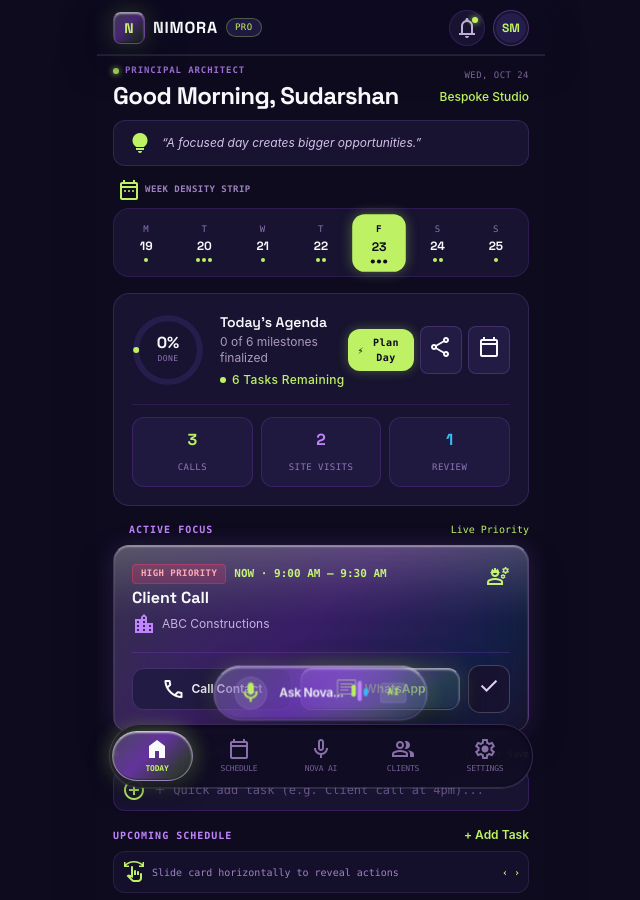
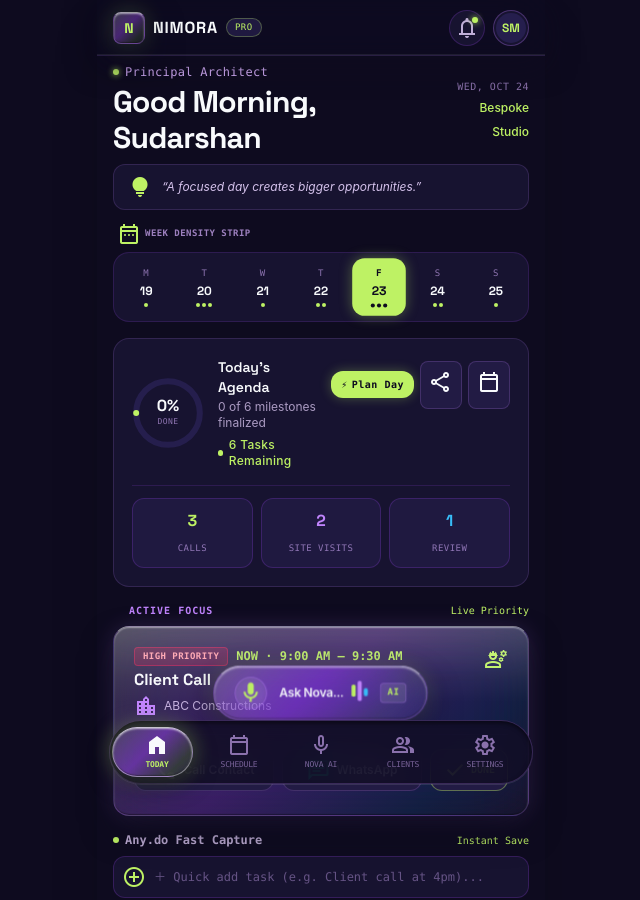
Before and after one commit to sudarshaancreations-debug/daily-planner-, a Next.js app: page / in a window 1280 px wide. Shown: the top 900 px of the page, without its empty margins (319-959 px from the left). Built offline with nearby package versions, Linux system fonts and the light colour scheme.

Commit message:
fix(usability): resolve 15 usability heuristics audit findings

```diff
--- a/src/app/page.tsx
+++ b/src/app/page.tsx
@@ -119,7 +119,7 @@ function ThumbSliderNav({ activeTab, onSelectTab }: ThumbSliderNavProps) {
   const currentHoveredTab = tabs[Math.max(0, Math.min(4, Math.round(sliderPos)))];
 
   return (
-    <div className="fixed bottom-0 left-0 w-full z-50 px-3 pb-3 max-w-md left-1/2 -translate-x-1/2 select-none">
+    <div className="fixed bottom-0 inset-x-0 mx-auto w-full max-w-md z-50 px-3 pb-4 pointer-events-auto select-none">
       {/* Slider Interactive Guide Badge - Appears ONLY during active sliding gesture to keep UI clean */}
       {isDragging && (
         <div className="flex justify-center mb-1.5 pointer-events-none transition-opacity duration-150">
@@ -430,15 +430,15 @@ export default function NimoraApp() {
           <section className="space-y-1">
             <div className="flex items-center justify-between">
               <div>
-                <span className="text-[9px] font-mono text-[#c084fc] tracking-widest uppercase flex items-center gap-1.5 font-semibold">
+                <span className="text-xs font-mono text-purple-300 tracking-wide flex items-center gap-1.5 font-medium">
                   <span className="w-1.5 h-1.5 rounded-full bg-[#bef264] shadow-[0_0_6px_#bef264]"></span> Principal Architect
                 </span>
-                <h1 className="font-['Space_Grotesk'] text-2xl font-bold tracking-tight text-[#f8fafc] mt-0.5">
+                <h1 className="font-['Space_Grotesk'] text-3xl font-extrabold tracking-tight text-[#f8fafc] mt-1">
                   Good Morning, Sudarshan
                 </h1>
               </div>
               <div className="text-right">
-                <span className="text-[9px] font-mono text-purple-300/60 block uppercase tracking-wider">WED, OCT 24</span>
+                <span className="text-[10px] font-mono text-purple-300/60 block uppercase tracking-wider">WED, OCT 24</span>
                 <span className="text-xs text-[#bef264] font-medium">Bespoke Studio</span>
               </div>
             </div>
@@ -467,9 +467,9 @@ export default function NimoraApp() {
 
           {/* Daily Progress Gauge & Operational Metrics Bento Grid (80% Minimalist Bento) */}
           <section className="minimal-card rounded-2xl p-4.5 relative overflow-hidden">
-            <div className="flex items-center justify-between">
+            <div className="flex items-start justify-between gap-3">
               {/* Radial Gauge Indicator */}
-              <div className="flex items-center space-x-4">
+              <div className="flex items-center space-x-3.5">
                 <div className="relative w-18 h-18 flex items-center justify-center shrink-0">
                   <svg className="w-full h-full -rotate-90" viewBox="0 0 36 36">
                     {/* Background Ring */}
@@ -515,8 +515,8 @@ export default function NimoraApp() {
                 </div>
               </div>
 
-              {/* Any.do + Morgen Quick Actions */}
-              <div className="flex items-center gap-1.5">
+              {/* Any.do + Morgen Quick Actions - Aligned with Header Baseline */}
+              <div className="flex items-center gap-1.5 pt-1 shrink-0">
                 <button
                   onClick={() => setIsAnyDoMomentOpen(true)}
                   className="px-2.5 py-1.5 rounded-xl bg-[#bef264] text-[#0e0b1f] font-mono text-[10px] font-bold tracking-wider hover:brightness-110 active:scale-95 transition-all flex items-center gap-1 cursor-pointer shadow-[0_0_12px_rgba(190,242,100,0.3)]"
@@ -578,7 +578,7 @@ export default function NimoraApp() {
                   setSelectedTask(activeFocusTask);
                   setActiveTab('task_details');
                 }}
-                className="liquid-glass liquid-sheen rounded-2xl p-4.5 border-l-4 border-l-[#bef264] shadow-2xl cursor-pointer hover:border-purple-300/40 transition-all"
+                className="liquid-glass liquid-sheen rounded-2xl p-5 pb-5 border-l-4 border-l-[#bef264] shadow-2xl cursor-pointer hover:border-purple-300/40 transition-all"
               >
                 <div className="flex items-start justify-between gap-2">
                   <div className="space-y-1">
@@ -586,7 +586,7 @@ export default function NimoraApp() {
                       <span className="px-2 py-0.5 rounded text-[9px] font-mono font-bold bg-rose-500/20 text-rose-300 border border-rose-500/40 uppercase tracking-wider">
                         High Priority
                       </span>
-                      <span className="text-[11px] font-mono text-[#bef264] font-semibold">
+                      <span className="text-xs font-mono text-[#bef264] font-semibold">
                         NOW · {activeFocusTask.startTime} – {activeFocusTask.endTime}
                       </span>
                     </div>
@@ -601,9 +601,9 @@ export default function NimoraApp() {
                   <span className="material-symbols-outlined text-[#bef264] text-[22px]">engineering</span>
                 </div>
 
-                {/* Quick Interaction Actions */}
+                {/* Quick Interaction Actions - Unified secondary buttons & high-contrast Done affordance */}
                 <div
-                  className="flex items-center gap-2 mt-4 pt-3 border-t border-purple-500/20"
+                  className="flex items-center gap-2 mt-4 pt-3.5 pb-1 border-t border-purple-500/20"
                   onClick={(e) => e.stopPropagation()}
                 >
                   <a
@@ -614,24 +614,28 @@ export default function NimoraApp() {
                     Call Contact
                   </a>
                   <a
-                    className="flex-1 py-2 px-3 rounded-xl liquid-glass-pill flex items-center justify-center gap-1.5 text-[#bef264] text-xs font-semibold cursor-pointer hover:brightness-110"
+                    className="flex-1 py-2 px-3 rounded-xl minimal-btn-secondary flex items-center justify-center gap-1.5 text-xs font-semibold cursor-pointer hover:border-[#bef264]/40"
                     href="https://wa.me/919876543210"
                     target="_blank"
                     rel="noreferrer"
                   >
-                    <span className="material-symbols-outlined text-[16px]">chat</span>
+                    <span className="material-symbols-outlined text-[16px] text-emerald-400">chat</span>
                     WhatsApp
                   </a>
                   <button
                     onClick={() => handleToggleTask(activeFocusTask.id)}
-                    aria-label="Mark completed"
-                    className={`p-2 rounded-xl border border-white/20 active:scale-95 transition-all cursor-pointer ${
+                    aria-label={activeFocusTask.status === 'completed' ? 'Completed' : 'Mark task as completed'}
+                    title={activeFocusTask.status === 'completed' ? 'Completed' : 'Mark completed'}
+                    className={`px-3 py-2 rounded-xl border text-xs font-mono font-bold active:scale-95 transition-all flex items-center gap-1 cursor-pointer ${
                       activeFocusTask.status === 'completed'
-                        ? 'bg-[#bef264] text-[#0e0b1f]'
-                        : 'bg-[#171330] text-purple-200 hover:text-[#bef264]'
+                        ? 'bg-[#bef264] text-[#0e0b1f] border-[#bef264]'
+                        : 'bg-[#221b44] text-[#bef264] border-[#bef264]/40 hover:bg-[#bef264]/20 hover:border-[#bef264]'
                     }`}
                   >
-                    <span className="material-symbols-outlined text-[18px]">check</span>
+                    <span className="material-symbols-outlined text-[18px]">
+                      {activeFocusTask.status === 'completed' ? 'check_circle' : 'check'}
+                    </span>
+                    <span className="text-[10px]">DONE</span>
                   </button>
                 </div>
               </div>
@@ -641,11 +645,11 @@ export default function NimoraApp() {
           {/* Any.do Express Quick Add Inline Bar */}
           <section>
             <div className="flex items-center justify-between mb-1">
-              <span className="text-[9px] font-mono uppercase tracking-widest text-purple-300/70 font-semibold flex items-center gap-1.5">
+              <span className="text-xs font-mono text-purple-200/80 font-semibold flex items-center gap-1.5">
                 <span className="w-1.5 h-1.5 rounded-full bg-[#bef264]"></span>
                 Any.do Fast Capture
               </span>
-              <span className="text-[9px] font-mono text-[#bef264]">Instant Save</span>
+              <span className="text-[10px] font-mono text-[#bef264]">Instant Save</span>
             </div>
             <AnyDoQuickAddBar onAddTask={handleAddTask} selectedDate={selectedCalendarDate} />
           </section>
@@ -653,7 +657,7 @@ export default function NimoraApp() {
           {/* Upcoming Tasks Section (80% Utilitarian Minimalism) */}
           <section className="space-y-2">
             <div className="flex items-center justify-between">
-              <h2 className="text-[10px] font-mono uppercase tracking-widest text-[#c084fc] font-semibold">
+              <h2 className="text-sm font-semibold tracking-wide text-purple-200">
                 Upcoming Schedule
               </h2>
               <button
@@ -665,9 +669,9 @@ export default function NimoraApp() {
             </div>
 
             {/* Swipe instruction hint */}
-            <div className="p-2 minimal-card-subtle rounded-xl flex items-center justify-between text-[10px] text-purple-300/70 font-mono">
+            <div className="p-2.5 minimal-card-subtle rounded-xl flex items-center justify-between text-xs text-purple-200/80 font-mono">
               <span className="flex items-center gap-1.5">
-                <span className="material-symbols-outlined text-[13px] text-[#bef264]">swipe</span>
+                <span className="material-symbols-outlined text-[14px] text-[#bef264]">swipe</span>
                 <span>Slide card horizontally to reveal actions</span>
               </span>
               <span className="text-[#bef264] font-bold">‹ ›</span>
--- a/src/nimora/screens/PlanningScreens.tsx
+++ b/src/nimora/screens/PlanningScreens.tsx
@@ -734,7 +734,7 @@ export function SwipeableScheduleCard({
               }
               onToggleTask?.(task.id);
             }}
-            className={`mt-0.5 w-5 h-5 rounded-[5px] border border-white/25 flex items-center justify-center hover:border-[#bef264] transition-colors shrink-0 ${
+            className={`mt-0.5 w-5 h-5 rounded-lg border border-white/25 flex items-center justify-center hover:border-[#bef264] transition-colors shrink-0 ${
               isCompleted ? 'bg-[#bef264] text-gray-950 border-[#bef264]' : 'bg-[#162540]'
             }`}
           >
@@ -742,39 +742,41 @@ export function SwipeableScheduleCard({
           </button>
           <div className="min-w-0 flex-1">
             <div className="flex items-center gap-1.5 flex-wrap">
-              <span className="text-[10px] font-mono font-medium text-[#a1d1bd]">
+              <span className="text-xs font-mono font-medium text-purple-200">
                 {task.startTime} – {task.endTime}
               </span>
-              <span className="text-[8px] font-mono uppercase tracking-wider px-1.5 py-0.2 rounded bg-[#191e1b] text-[#c0c8c3] border border-white/[0.06]">
+              <span className="text-[9px] font-mono uppercase tracking-wider px-1.5 py-0.5 rounded-lg bg-purple-900/40 text-purple-200 border border-purple-500/20">
                 {task.category}
               </span>
             </div>
-            <h4
+            <h3
               className={`text-xs font-semibold leading-tight mt-0.5 truncate tracking-tight ${
-                isCompleted ? 'line-through text-[#8a938e]' : 'text-[#f8fafc]'
+                isCompleted ? 'line-through text-purple-300/50' : 'text-[#f8fafc]'
               }`}
             >
               {task.title}
-            </h4>
+            </h3>
             {task.subtitle && (
-              <p className="text-[10px] text-[#9b9f9c] mt-0.5 truncate">{task.subtitle}</p>
+              <p className="text-xs text-purple-200/70 mt-0.5 truncate">{task.subtitle}</p>
             )}
           </div>
         </div>
 
         <div className="text-right flex items-center gap-2 shrink-0">
           <div className={`flex flex-col items-end gap-1 ${isCompleted ? 'opacity-50' : ''}`}>
-            <span className="text-[8px] font-mono uppercase tracking-wider px-1.5 py-0.2 rounded bg-[#1a201c] text-[#bef264] border border-[#bef264]/25">
-              {task.priority}
-            </span>
-            <span className="text-[9px] font-mono text-[#8a938e]">{task.durationMinutes}m</span>
+            {task.priority === 'high' && (
+              <span className="text-[8px] font-mono uppercase tracking-wider px-1.5 py-0.5 rounded-lg bg-rose-500/20 text-rose-300 border border-rose-500/30">
+                High
+              </span>
+            )}
+            <span className="text-xs font-mono text-purple-300/60">{task.durationMinutes}m</span>
           </div>
 
           {showWhatsApp && (
             <a
               aria-label="WhatsApp quick trigger"
               onClick={(e) => e.stopPropagation()}
-              className="p-1.5 rounded-md bg-[#181c1a] text-[#a1d1bd] border border-white/[0.08] hover:border-[#a1d1bd]/40 active:scale-95 transition-all"
+              className="p-1.5 rounded-lg bg-[#221b44] text-emerald-400 border border-purple-500/20 hover:border-emerald-400/40 active:scale-95 transition-all"
               href="https://wa.me/919876543210"
               target="_blank"
               rel="noreferrer"
@@ -785,7 +787,7 @@ export function SwipeableScheduleCard({
           )}
 
           {/* Swipe indicator pill */}
-          <span className="text-[10px] text-[#8a938e] opacity-50 hover:opacity-100 flex items-center font-mono" title="Slide right or left for actions">
+          <span className="text-xs text-purple-300/40 hover:text-purple-200 flex items-center font-mono" title="Slide right or left for actions">
             ‹ ›
           </span>
         </div>
```
